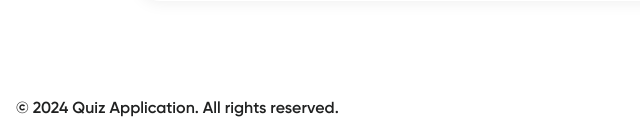
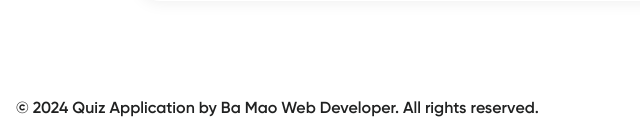
Before and after one commit to Cam-Ba-Mao/trac-nghiem-demo, a PHP site: a page that uses footer.php in a window 1280 px wide. Shown: the part 792-929 px from the top of the page, without its empty margins (0-640 px from the left). Run offline with PHP 8.4, Linux system fonts and the light colour scheme.

Commit message:
update footer

```diff
--- a/footer.php
+++ b/footer.php
@@ -1,6 +1,6 @@
             </main>
             <footer>
-                <p>&copy; <?= date('Y'); ?> Quiz Application. All rights reserved.</p>
+                <p>&copy; <?= date('Y'); ?> Quiz Application by Ba Mao Web Developer. All rights reserved.</p>
             </footer>
         </div>
     </body>
```
